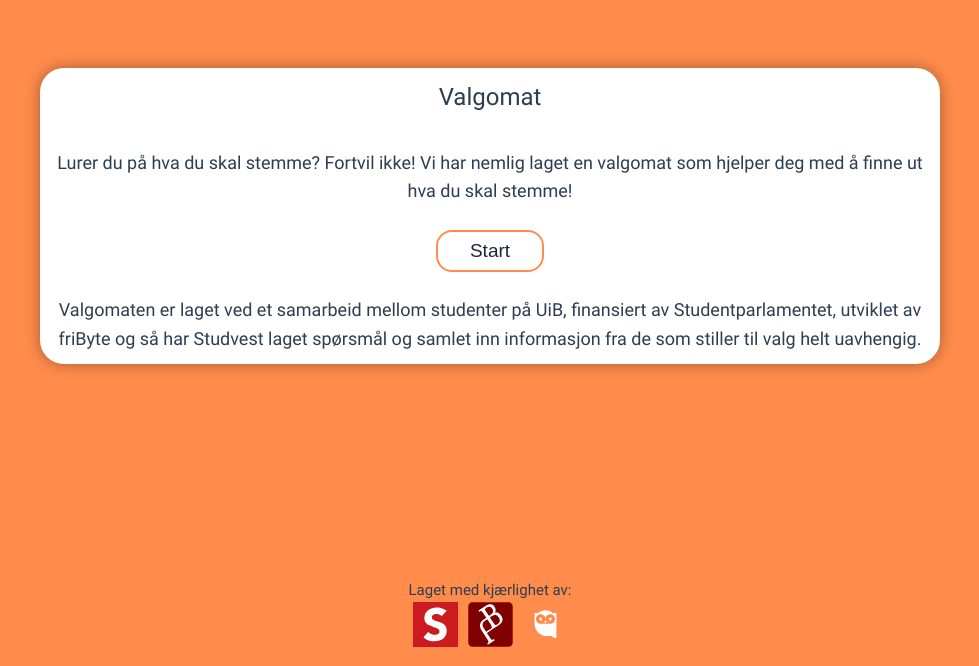
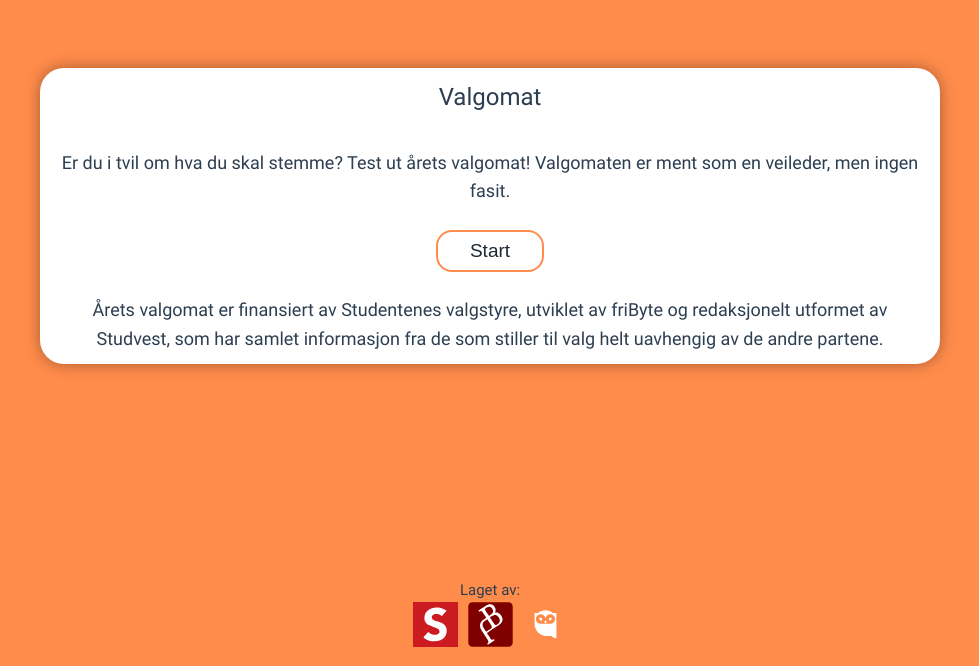
Before and after one commit to fribyte-code/valgomat, a Vue app: page / in a window 1280 px wide. Shown: the part 134-800 px from the top of the page, without its empty margins (150-1129 px from the left). Built offline with nearby package versions, Linux system fonts and the light colour scheme.

Commit message:
Change text to match Studvest preferences + orange spuib logo

```diff
--- a/src/App.vue
+++ b/src/App.vue
@@ -33,12 +33,15 @@ const statementsToServe = computed(() => {
   return getStatementFromUrlParam();
 });
 
+const theme = computed(() => {
+  const urlParams = new URLSearchParams(window.location.search);
+  return urlParams.get("tema")?.toLowerCase();
+});
+
 const themeCSS = computed(() => {
   const css = { backgroundColor: "#ff8c4b", primary: "#ff8c4b" };
-  const urlParams = new URLSearchParams(window.location.search);
-  const theme = urlParams.get("tema")?.toLowerCase();
-  console.debug(`Fetching theme based on url param 'tema': ${theme}`);
-  if (theme == "studvest") {
+  console.debug(`Fetching theme based on url param 'tema': ${theme.value}`);
+  if (theme.value == "studvest") {
     console.debug("Setting background color to white");
     css.backgroundColor = "#e3e3e3";
     css.primary = "#CB1A20";
@@ -52,7 +55,7 @@ const themeCSS = computed(() => {
   <!-- styles to first root element -->
   <div id="css-variable-wrapper">
     <main>
-      <Forside :statements="statementsToServe" />
+      <Forside :statements="statementsToServe" :theme="theme" />
     </main>
   </div>
 </template>
--- a/src/components/Forside.vue
+++ b/src/components/Forside.vue
@@ -6,9 +6,11 @@ import Valgomat from "./Valgomat.vue";
 import studvestLogoSrc from "../assets/logos/studvestlogo.svg";
 import friByteSrc from "../assets/logos/friByte.svg";
 import spuibWhiteSrc from "../assets/logos/SPUIB_LOGO_MARK_WHITE.svg";
+import spuibOrangeSrc from "../assets/logos/SPUIB_LOGO_MARK_ORANGE.svg";
 
 defineProps<{
   statements: Statement[];
+  theme: "studvest" | string;
 }>();
 
 const hasStarted = ref(false);
@@ -23,17 +25,16 @@ function restart() {
     <section id="valgomat" v-if="!hasStarted">
       <h1 class="heading">Valgomat</h1>
       <p class="explainer-text">
-        Lurer du på hva du skal stemme? Fortvil ikke! Vi har nemlig laget en
-        valgomat som hjelper deg med å finne ut hva du skal stemme!
+        Er du i tvil om hva du skal stemme? Test ut årets valgomat! Valgomaten
+        er ment som en veileder, men ingen fasit.
       </p>
       <br />
       <button class="button" @click="hasStarted = true">Start</button>
       <br />
       <p class="explainer-text p16">
-        Valgomaten er laget ved et samarbeid mellom studenter på UiB, finansiert
-        av Studentparlamentet, utviklet av friByte og så har Studvest laget
-        spørsmål og samlet inn informasjon fra de som stiller til valg helt
-        uavhengig.
+        Årets valgomat er finansiert av Studentenes valgstyre, utviklet av
+        friByte og redaksjonelt utformet av Studvest, som har samlet informasjon
+        fra de som stiller til valg helt uavhengig av de andre partene.
       </p>
     </section>
     <section v-if="hasStarted">
@@ -41,7 +42,7 @@ function restart() {
     </section>
 
     <footer class="footer">
-      <p>Laget med kjærlighet av:</p>
+      <p>Laget av:</p>
       <p class="logos">
         <a href="https://studvest.no" target="_blank"
           ><img class="logo" :src="studvestLogoSrc" alt="Studvest"
@@ -50,7 +51,10 @@ function restart() {
           ><img class="logo" :src="friByteSrc" alt="fribyte"
         /></a>
         <a href="https://www.spuib.no/" target="_blank"
-          ><img class="logo" :src="spuibWhiteSrc" alt="Studentparlamentet"
+          ><img
+            class="logo"
+            :src="theme == 'studvest' ? spuibOrangeSrc : spuibWhiteSrc"
+            alt="Studentparlamentet"
         /></a>
       </p>
     </footer>
--- a/src/components/Resultat.vue
+++ b/src/components/Resultat.vue
@@ -44,12 +44,15 @@ const agreeMostWithParty = computed(() => orderedDistances.value[0][0]);
   <section id="valgomat-resultat">
     <h2>Resultat</h2>
     <p>
-      Du er mest enig med <strong>{{ agreeMostWithParty }}</strong
-      >. Les mer om dem og andre lister
-      <a href="https://www.studvalg.no/" target="_blank">her.</a>
+      Ut ifra spørsmålene i denne valgomaten er du mest enig i
+      <strong>{{ agreeMostWithParty }}</strong
+      >.
       <br />
-      Husk at valgomaten bare er veiledende, og ikke en fasit for hva du burde
-      stemme på.
+      Husk at valgomaten bare er veiledende, og ikke en fasit på hva du skal
+      stemme. Vi oppfordrer til å lese mer om hva listene mener,
+      <a href="https://www.studvest.no/hva-vil-listene-gjore-for-deg/"
+        >for eksempel denne saken.</a
+      >
     </p>
     <div v-for="[party, dist] of orderedDistances" :key="party">
       <span class="result-text">
```
Also changed, not shown: src/assets/logos/SPUIB_LOGO_MARK_ORANGE.svg (renamed from src/assets/logos/SPUIB_LOGO_MARK SPUIB_ORANGE.svg).
